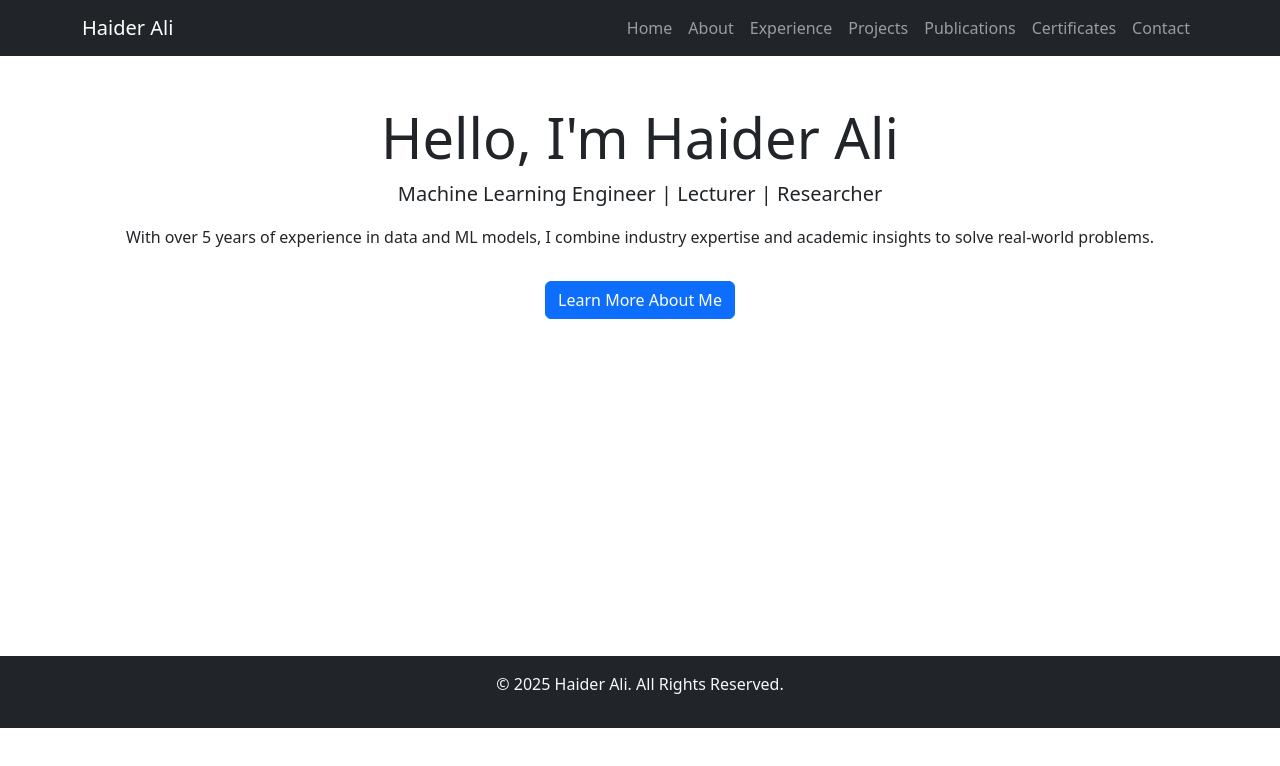
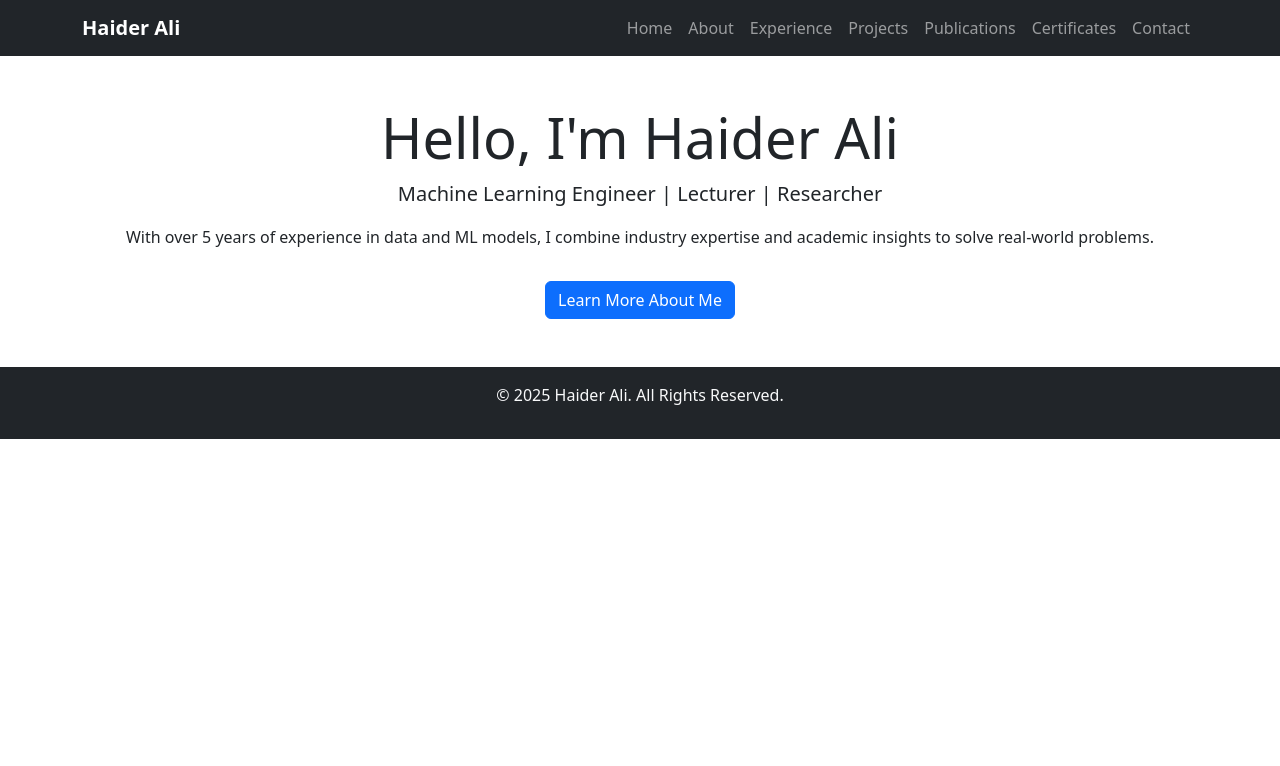
Before and after one commit to HaiderUX101/HaiderUX101.github.io, a plain HTML site: page index.html in a window 1280 px wide. Drawn offline with nearby package versions, Linux system fonts and the light colour scheme.

Commit message:
Update styles.css

```diff
--- a/css/styles.css
+++ b/css/styles.css
@@ -1,23 +1,21 @@
+/* Global Styles */
 body {
   font-family: 'Segoe UI', Tahoma, Geneva, Verdana, sans-serif;
   background-color: #f9f9f9;
   color: #333;
 }
 
-section {
-    min-height: 75vh;
+/* Navbar Customization */
+.navbar-brand, .nav-link {
+  font-weight: bold;
 }
 
-footer {
-    position: relative;
-    bottom: 0;
-    width: 100%;
-}
-
+/* Headings */
 h1, h2, h3 {
   color: #0056b3;
 }
 
+/* Buttons */
 .btn-primary {
   background-color: #0056b3;
   border-color: #004494;
@@ -27,3 +25,9 @@ h1, h2, h3 {
   background-color: #003b7a;
   border-color: #002a56;
 }
+
+/* Footer */
+footer {
+  background-color: #222;
+  color: #fff;
+}
```
Lines whose indentation alone changed are shown as unchanged.
